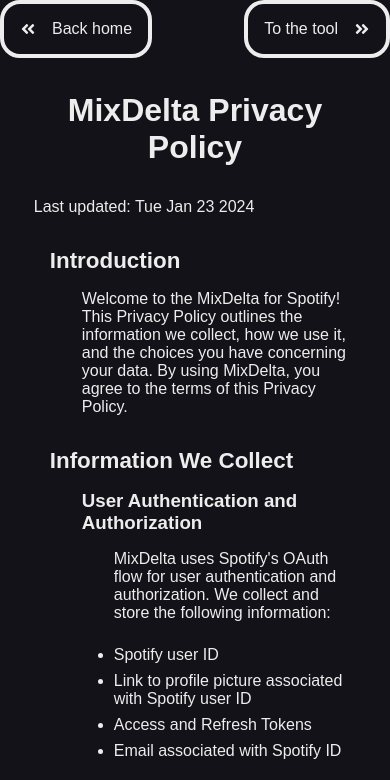
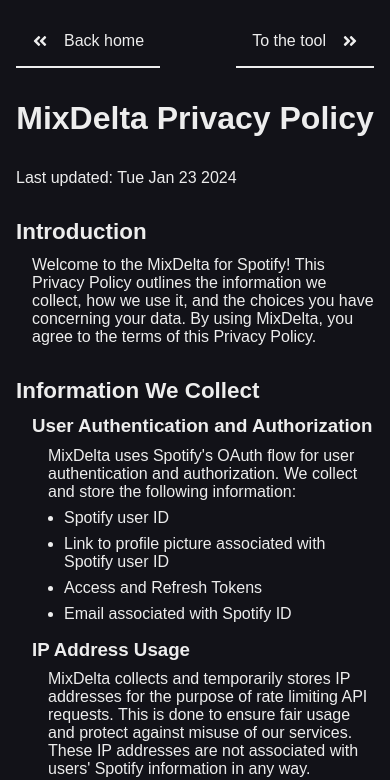
Before and after one commit to nic-vo/mixdeltatool, a Next.js app: page /privacypolicy in a window 390 px wide. Shown: the top 780 px of the page. Built offline with nearby package versions, Linux system fonts and the light colour scheme.

Commit message:
Update prviacy policy styling
Nested lists; more comfortable padding on mobile

```diff
--- a/styles/privacy.module.scss
+++ b/styles/privacy.module.scss
@@ -4,7 +4,10 @@
 	display: flex;
 	flex-direction: column;
 	gap: 2rem;
-	padding: 4svh;
+	width: 100%;
+	max-width: 800px;
+	margin: 0 auto;
+	padding: 1rem;
 }
 
 .h1 {
@@ -14,12 +17,23 @@
 .section {
 	display: flex;
 	flex-direction: column;
-	gap: 1rem;
-	margin-left: 1rem;
-}
 
-.section > :not(:first-child) {
-	margin-left: 2rem;
+	a {
+		text-decoration: underline;
+		font-weight: bold;
+	}
+
+	h2,
+	h3,
+	h4,
+	h5,
+	h6 {
+		margin-bottom: 0.5em;
+	}
+
+	:not(h2, h3, h4, h5, h6, a) {
+		margin-left: 1rem;
+	}
 }
 
 .list {
@@ -29,18 +43,32 @@
 	margin-top: 0.5rem;
 	margin-bottom: 1rem;
 	margin-left: 2rem;
+
+	a {
+		text-decoration: underline;
+	}
 }
 
 .smallnav {
+	width: 100%;
 	display: flex;
 	justify-content: space-between;
+	padding: 1rem;
 
 	a {
 		display: flex;
 		align-items: center;
 		gap: 1rem;
 		padding: 1rem;
-		border-radius: 20px;
-		border: 4px solid global.$white;
+		border-bottom: 2px solid global.$white;
+	}
+
+	a:hover {
+		background-color: global.$white;
+		color: global.$black;
+
+		* {
+			color: inherit
+		}
 	}
 }
```
